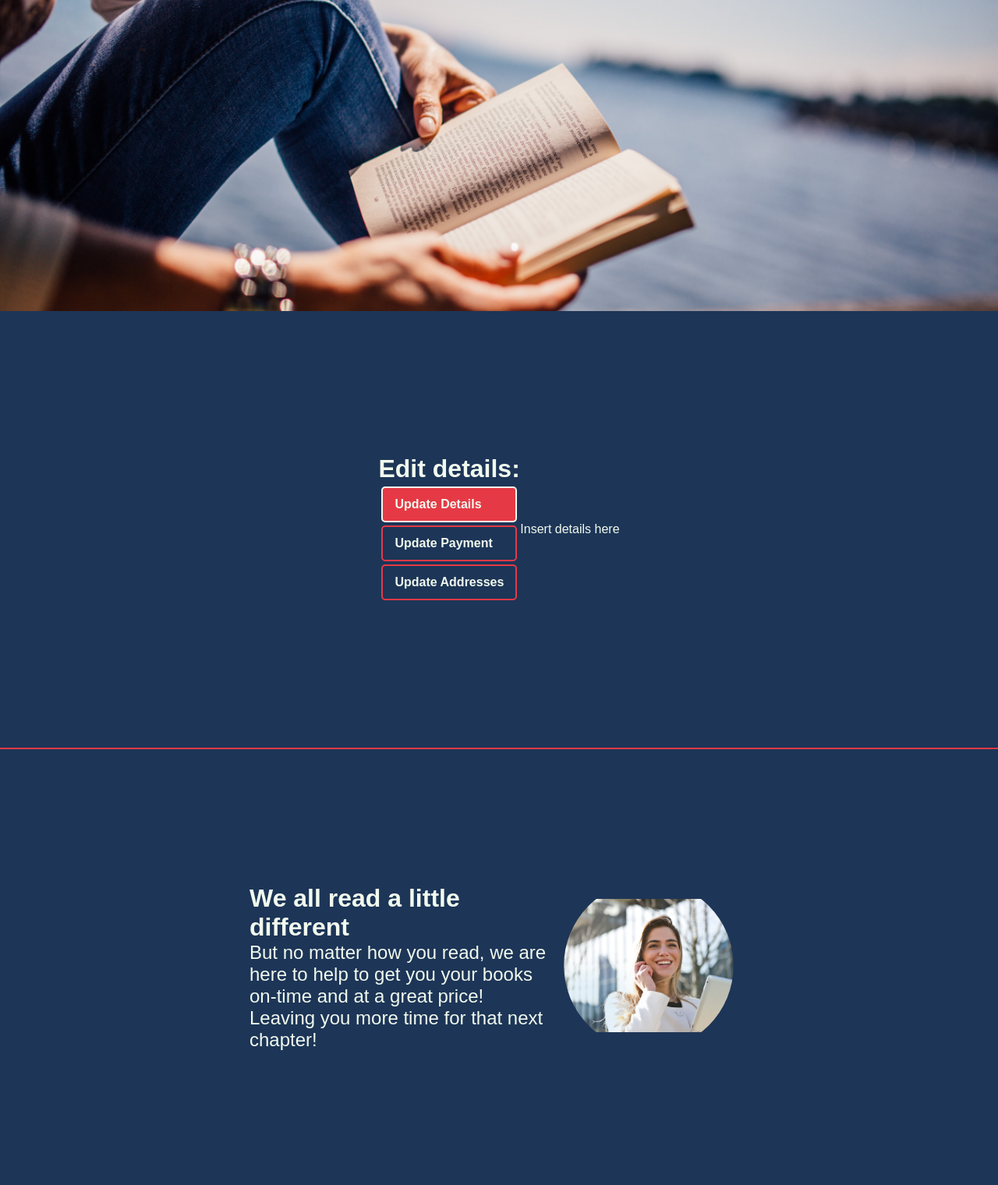
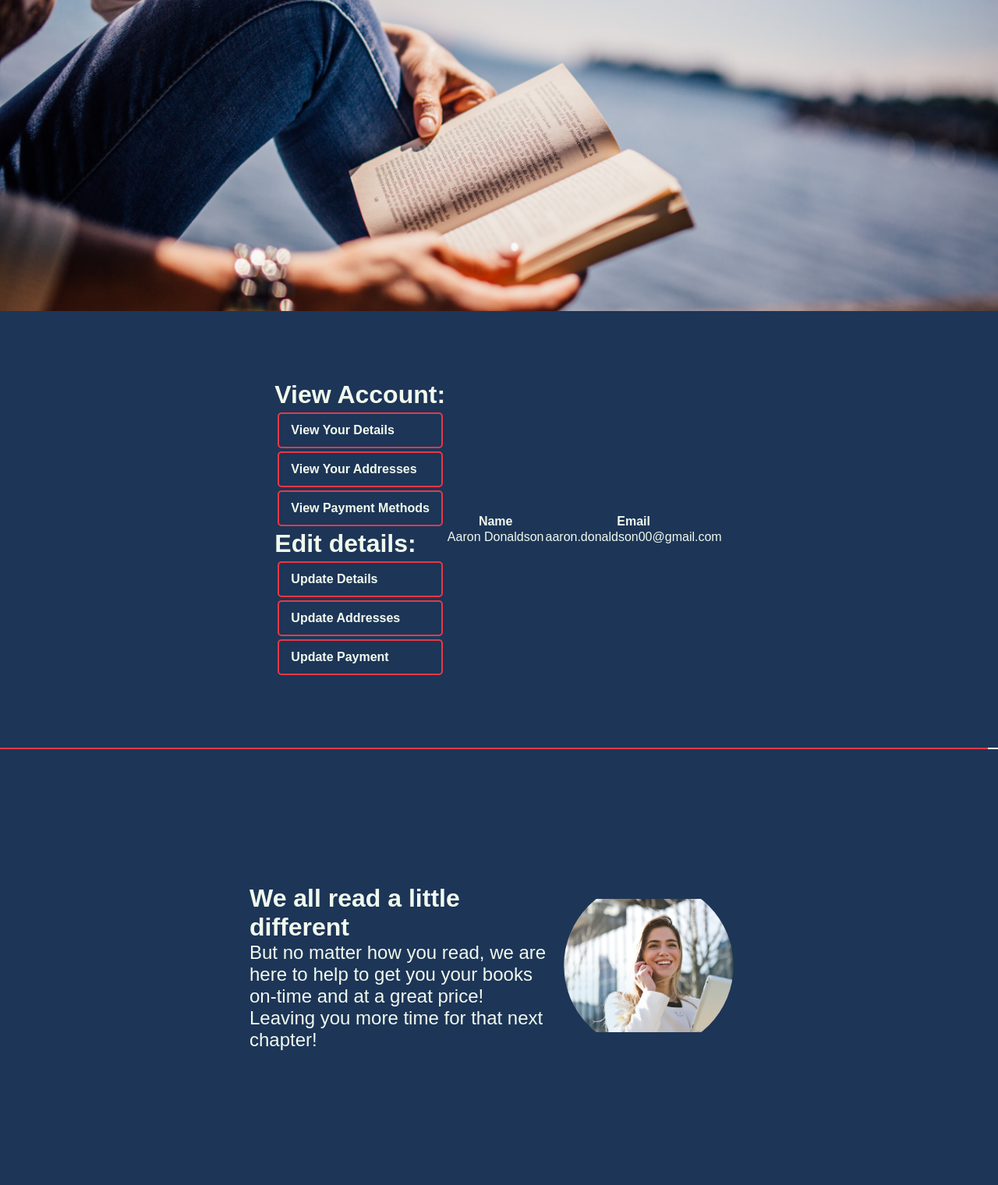
Before and after one commit to atreids/tecbooks, a PHP site: page /account.php in a window 1280 px wide. Shown: the part 122-1642 px from the top of the page at 78% size. Run offline with PHP 8.4, Linux system fonts and the light colour scheme; a user stored in the database is signed in; data comes from the database, SQL or seed files in the repository; some libraries are stand-ins or nearby versions; some web fonts are replaced.

Commit message:
added preliminary ajax code for accounts

```diff
--- a/account.php
+++ b/account.php
@@ -1,10 +1,14 @@
 <?php
 session_start();
-require("./inc/connection.php");
+include("./inc/connection.php");
 
 if(!isset($_SESSION['login'])){
     header("location: ./index.php");
 }
+
+ini_set('display_errors', 1);
+ini_set('display_startup_errors', 1);
+error_reporting(E_ALL);
 ?>
 
 <!doctype html>
@@ -36,15 +40,42 @@ if(!isset($_SESSION['login'])){
     <div class="container navybackground">
         <div class="inner-container med-height navybackground">
             <div class="col">
+                <h3>View Account:</h3>
+                <ul class="btn-list">
+                    <li id="vdetails" class="btn" onclick="loadDoc('./inc/displayDetails.php', v_accountDetails)">
+                        View Your Details</li>
+                    <li id="vaddresses" class="btn" onclick="loadDoc('./inc/displayAddresses.php', v_addressDetails)">
+                        View Your Addresses</li>
+                    <li id="vpayments" class="btn" onclick="loadDoc('./inc/displayPayments.php', v_paymentDetails)">
+                        View Payment Methods</li>
+                </ul>
                 <h3>Edit details:</h3>
                 <ul class="btn-list">
-                    <li class="btn btn-active">Update Details</li>
-                    <li class="btn">Update Payment</li>
-                    <li class="btn">Update Addresses</li>
+                    <li id="details" class="btn" onclick="loadDoc('./inc/updatedetails.php', accountDetails)">
+                        Update Details</li>
+                    <li id="addresses" class="btn" onclick="loadDoc('./inc/updateAddress.php', addressDetails)">
+                        Update Addresses</li>
+                    <li id="payments" class="btn" onclick="loadDoc('./inc/updatePayments.php', paymentDetails)">
+                        Update Payment</li>
+
                 </ul>
             </div>
-            <div class="col">
-                Insert details here
+            <div class="col" id="ajax">
+                <?php
+                    $user_id = $_SESSION['user_id'];
+                    $query = "SELECT firstname, surname, email FROM Customers WHERE customer_id = '$user_id'";
+                    $result = mysqli_query($db,$query);
+                    $row = mysqli_fetch_array($result, MYSQLI_ASSOC);
+
+                    echo "<table>
+                    <tr>
+                    <th>Name</th>
+                    <th>Email</th>
+                    </tr>";
+                    echo "<tr><td>" .$row['firstname'] . " " . $row['surname'] . "</td>
+                            <td>" . $row['email'] . "</td>
+                    </tr></table>";
+                ?>
             </div>
         </div>
     </div>
@@ -64,6 +95,8 @@ if(!isset($_SESSION['login'])){
             </div>
         </div>
     </div>
+
+    <script src="./js/account.js"></script>
     <?php include("./inc/footer.php");?>
     <!-- Includes universal footer -->
 </body>
--- a/css/style.css
+++ b/css/style.css
@@ -1,5 +1,6 @@
 /*General CSS */
 * {
+  max-width: 100%;
   margin: 0;
   padding: 0;
   -webkit-box-sizing: border-box;
@@ -56,7 +57,7 @@ nav {
   -webkit-box-align: center;
       -ms-flex-align: center;
           align-items: center;
-  width: 100%;
+  width: 100vw;
   height: 5vh;
   background-color: #1d3557;
   text-align: center;
@@ -107,6 +108,7 @@ nav {
 }
 
 .container {
+  width: 100vw;
   display: -webkit-box;
   display: -ms-flexbox;
   display: flex;
@@ -135,7 +137,7 @@ nav {
 }
 
 .border-red {
-  width: 100%;
+  width: 99vw;
   height: 2px;
   background-color: #e63946;
 }
@@ -341,6 +343,7 @@ p {
 }
 
 .parrallax {
+  width: 100vw;
   background-attachment: fixed;
   background-position: center;
   background-repeat: no-repeat;
--- a/css/style.scss
+++ b/css/style.scss
@@ -8,6 +8,7 @@ $text2: #e63946;
 /*General CSS */
 
 * {
+  max-width: 100%;
   margin: 0;
   padding: 0;
   box-sizing: border-box;
@@ -48,7 +49,7 @@ nav {
   flex-flow: row nowrap;
   justify-content: space-around;
   align-items: center;
-  width: 100%;
+  width: 100vw;
   height: 5vh;
   background-color: $spacecadet;
   text-align: center;
@@ -98,6 +99,7 @@ nav {
 }
 
 .container {
+  width: 100vw;
   display: flex;
   justify-content: center;
   flex-flow: row wrap;
@@ -115,7 +117,7 @@ nav {
 }
 
 .border-red {
-  width: 100%;
+  width: 99vw;
   height: 2px;
   background-color: $red;
 }
@@ -286,6 +288,7 @@ p {
 }
 
 .parrallax {
+  width: 100vw;
   background-attachment: fixed;
   background-position: center;
   background-repeat: no-repeat;
--- /dev/null
+++ b/js/account.js
@@ -0,0 +1,54 @@
+function loadDoc(url, cFunction) {
+  var xhttp;
+  if (window.XMLHttpRequest) {
+    xhttp = new XMLHttpRequest();
+  } else {
+    xhttp = new ActiveXObject("Microsoft.XMLHTTP");
+  }
+  xhttp.onreadystatechange = function() {
+    document.getElementById("ajax").innerHTML = this.status;
+    if (this.readyState == 4 && this.status == 200) {
+      cFunction(this);
+    }
+  };
+  xhttp.open("GET", url, true);
+  xhttp.send();
+}
+
+function accountDetails(xhttp) {
+  document.getElementById("ajax").innerHTML = xhttp.responseText;
+  if (document.querySelector(".btn-active") !== null) {
+    document.querySelector(".btn-active").className = "btn";
+    document.getElementById("details").className = "btn btn-active";
+  }
+}
+
+function addressDetails(xhttp) {
+  document.getElementById("ajax").innerHTML = xhttp.responseText;
+  document.querySelector(".btn-active").className = "btn";
+  document.getElementById("addresses").className = "btn btn-active";
+}
+
+function paymentDetails(xhttp) {
+  document.getElementById("ajax").innerHTML = xhttp.responseText;
+  document.querySelector(".btn-active").className = "btn";
+  document.getElementById("payments").className = "btn btn-active";
+}
+
+function v_accountDetails(xhttp) {
+  document.getElementById("ajax").innerHTML = xhttp.responseText;
+  document.querySelector(".btn-active").className = "btn";
+  document.getElementById("vdetails").className = "btn btn-active";
+}
+
+function v_addressDetails(xhttp) {
+  document.getElementById("ajax").innerHTML = xhttp.responseText;
+  document.querySelector(".btn-active").className = "btn";
+  document.getElementById("vaddresses").className = "btn btn-active";
+}
+
+function v_paymentDetails(xhttp) {
+  document.getElementById("ajax").innerHTML = xhttp.responseText;
+  document.querySelector(".btn-active").className = "btn";
+  document.getElementById("vpayments").className = "btn btn-active";
+}
```
Also changed, not shown: inc/displayDetails.php (added, +47 -0 lines), inc/updatePayments.php (added, +47 -0 lines), inc/updatedetails.php (added, +47 -0 lines), inc/displayAddresses.php (added), inc/displayPayments.php (added), inc/updateAddress.php (added), 1 other file.
